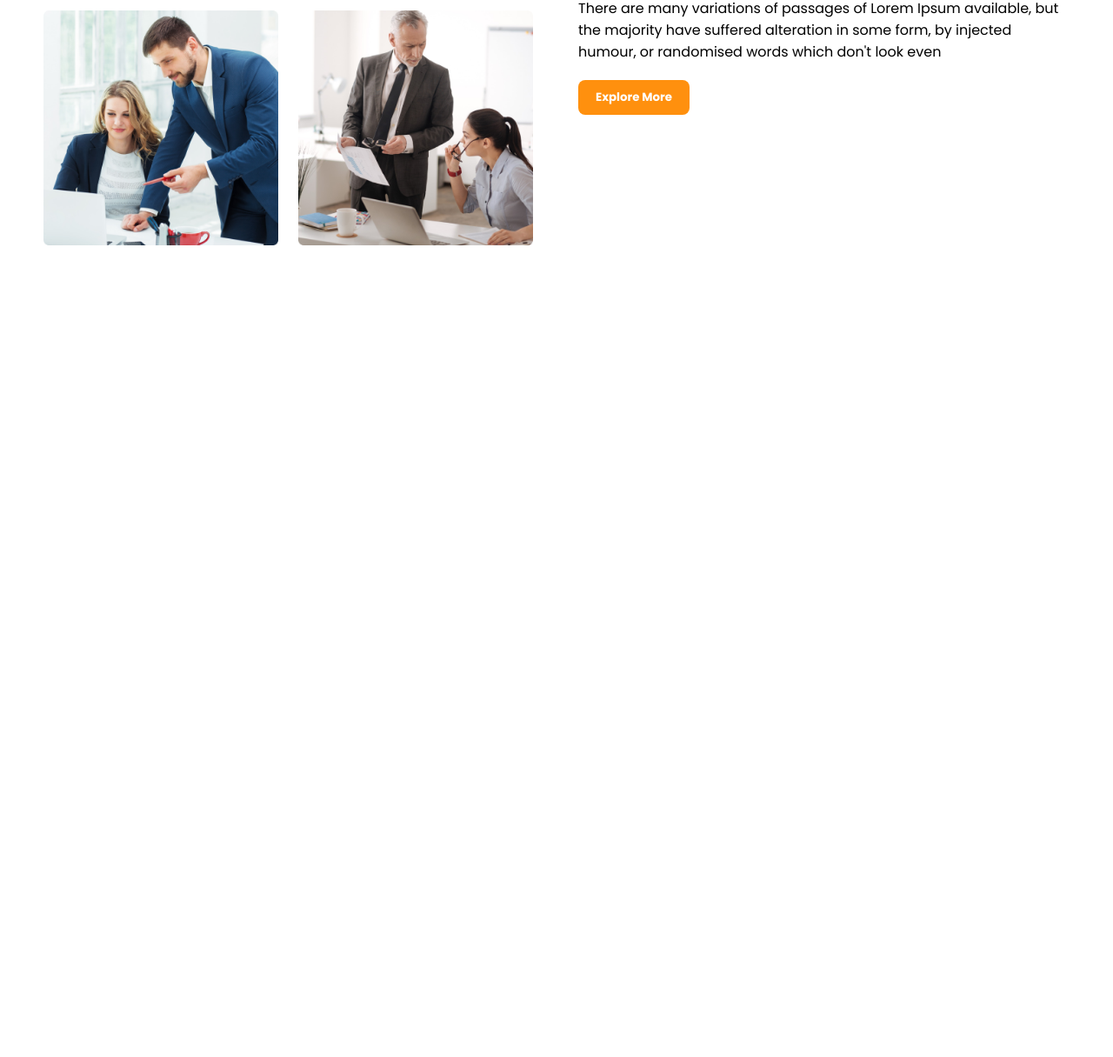
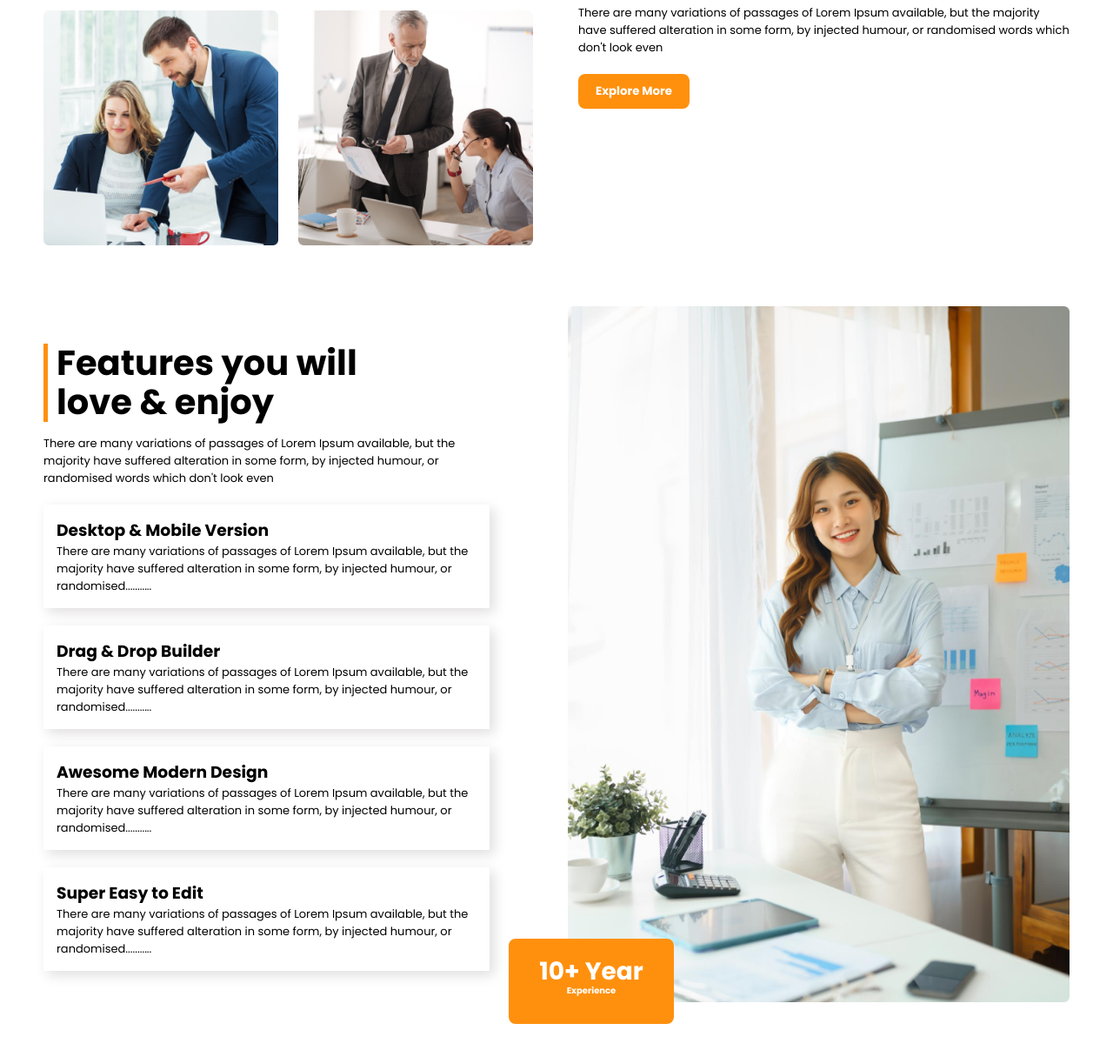
Before and after one commit to fahimahmedcwf/G3-Architect, a plain HTML site: page index.html in a window 1280 px wide. Shown: the part 1220-2435 px from the top of the page at 87% size. Before the commit the page ends 1552 px from the top, so only its background shows below. Drawn offline with Linux system fonts and the light colour scheme.

Commit message:
2nd section pc done

```diff
--- a/index.html
+++ b/index.html
@@ -52,16 +52,18 @@
     <section class="first-section">
         <div class="first-container">
             <div class="team-image">
-                <img class="team-img" src="images/team2.png" alt="">
-                <img class="team-img" src="images/team4.png" alt="">
-                <img class="team-img" src="images/team3.png" alt="">
-                <img class="team-img" src="images/team1.png" alt="">
+                <img class="team-img" src="images/team2.png" alt="People team work">
+                <img class="team-img" src="images/team4.png" alt="People team work">
+                <img class="team-img" src="images/team3.png" alt="People team work">
+                <img class="team-img" src="images/team1.png" alt="People team work">
             </div>
             <div>
                 <h1 class="section-text"><span style="color:#727272;">Quick list</span> <span
                         style="font-weight: bold;">of Our</span> <br> <span style="color:#FF900E;">Features</span>
                 </h1>
-                <p style="margin-top:15px;">There are many variations of passages of Lorem Ipsum available, but the majority have suffered
+                <p style="margin-top:15px; font-size:13px;">There are many variations of passages of Lorem Ipsum
+                    available, but the
+                    majority have suffered
                     alteration
                     in some form, by injected humour, or randomised words which don't look even</p>
                 <div class="btn">
@@ -71,6 +73,49 @@
         </div>
     </section>
 
+    <!-- 2nd Section -->
+
+    <section class="second-section">
+        <div class="second-container">
+            <div>
+                <h1 class="second-text">Features you will <br> love & enjoy</h1>
+                <p style="margin-top:15px; font-size:13px;">There are many variations of passages of Lorem Ipsum
+                    available, but the majority have suffered alteration in some form, by injected humour, or randomised
+                    words which don't look even</p>
+
+                <div class="box">
+                    <h3>Desktop & Mobile Version</h1>
+                        <p style="font-size:13px;">There are many variations of passages of Lorem Ipsum available, but
+                            the majority have suffered alteration in some form, by injected humour, or
+                            randomised...........</p>
+                </div>
+                <div class="box">
+                    <h3>Drag & Drop Builder</h1>
+                        <p style="font-size:13px;">There are many variations of passages of Lorem Ipsum available, but
+                            the majority have suffered alteration in some form, by injected humour, or
+                            randomised...........</p>
+                </div>
+                <div class="box">
+                    <h3>Awesome Modern Design</h1>
+                        <p style="font-size:13px;">There are many variations of passages of Lorem Ipsum available, but
+                            the majority have suffered alteration in some form, by injected humour, or
+                            randomised...........</p>
+                </div>
+                <div class="box">
+                    <h3>Super Easy to Edit</h1>
+                        <p style="font-size:13px;">There are many variations of passages of Lorem Ipsum available, but
+                            the majority have suffered alteration in some form, by injected humour, or
+                            randomised...........</p>
+                </div>
+            </div>
+            <div>
+                <img height="800px" src="images/architect.png" alt="Architect Women Pictures">
+            </div>
+        </div>
+        <div class="year-button">
+            <button class="year-btn">10+ Year <br> <span style="font-size:10px;">Experience</span></button>
+        </div>
+    </section>
 
 </body>
 
--- a/style.css
+++ b/style.css
@@ -156,6 +156,56 @@ input[type="checkbox"] {
     margin-top: 20px;
 }
 
+/* 2nd Section */
+
+.second-section{
+    max-width: 1580px;
+    margin: auto;
+    padding: 0 50px 0 50px;
+
+    margin-top: 70px;
+    margin-bottom: 50px;
+}
+
+.second-container{
+    display: grid;
+    grid-template-columns: repeat(2, 1fr);
+    grid-gap: 90px;
+    align-items: center;
+}
+
+.second-text{
+    font-size: 40px;
+    line-height: 45px;
+    border-left: 5px solid #FF900E;
+    padding-left: 10px;
+}
+
+.box{
+    box-shadow: 5px 5px 14px #e0dede;
+    padding: 15px;
+    margin-top: 20px;
+}
+
+.year-button{
+    display: flex;
+    justify-content: center;
+    align-items: center;
+}
+
+.year-btn{
+    margin-top: -80px;
+    margin-left: 80px;
+    background-color: #FF900E;
+    color: white;
+    padding: 30px 35px;
+    border-radius: 8px;
+    border: none;
+    font-weight: bolder;
+    font-size: 28px;
+    line-height: 16px;
+}
+
 /* Responsive Section */
 
 @media (max-width: 1000px) {
@@ -268,4 +318,6 @@ input[type="checkbox"] {
         margin-top: 50px;
         margin-bottom: 50px;
     }
+
+    /* 2nd Section */
 }
```
